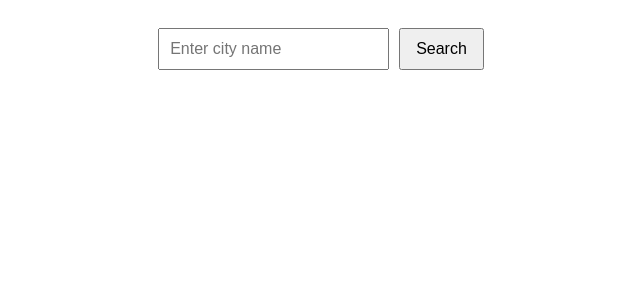
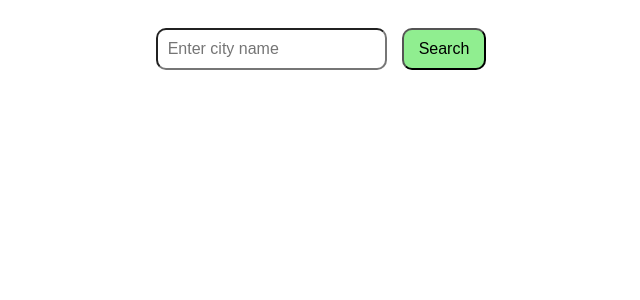
Before and after one commit to rajvipulraj401/xWeather, a React (Vite) app: page / in a window 1280 px wide. Shown: the top 300 px of the page, without its empty margins (319-959 px from the left). Built offline with nearby package versions, Linux system fonts and the light colour scheme.

Commit message:
Update App.css

```diff
--- a/src/App.css
+++ b/src/App.css
@@ -6,16 +6,18 @@
 
 input {
   padding: 10px;
-  margin-right: 10px;
+  margin-right: 15px;
   font-size: 16px;
+  border-radius: 10px;
 }
 
 button {
   padding: 10px 15px;
   font-size: 16px;
   cursor: pointer;
+  background-color: lightgreen;
+  border-radius: 10px;
 }
-
 .weather-cards {
   margin-top: 20px;
   display: flex;
```
